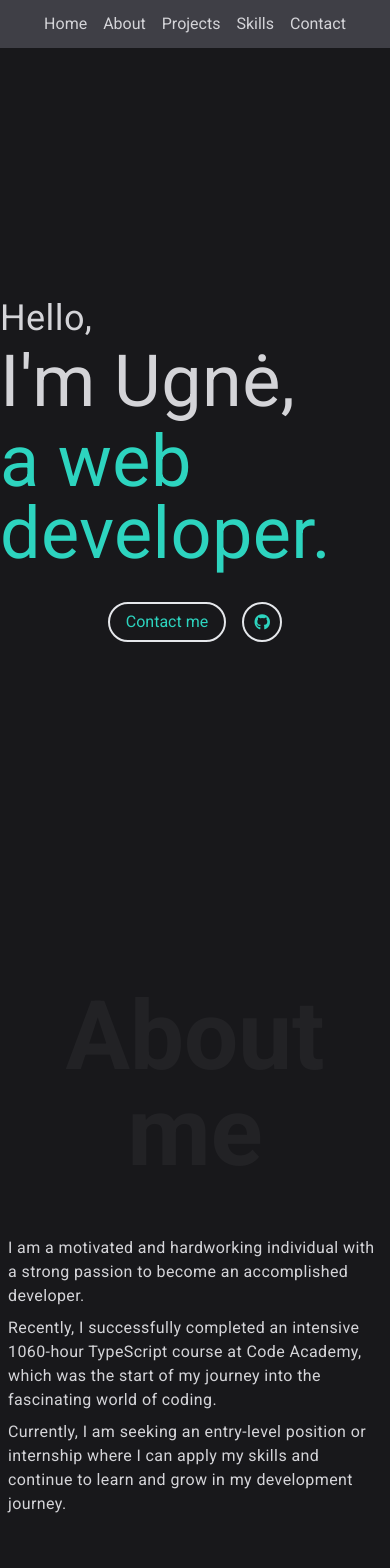
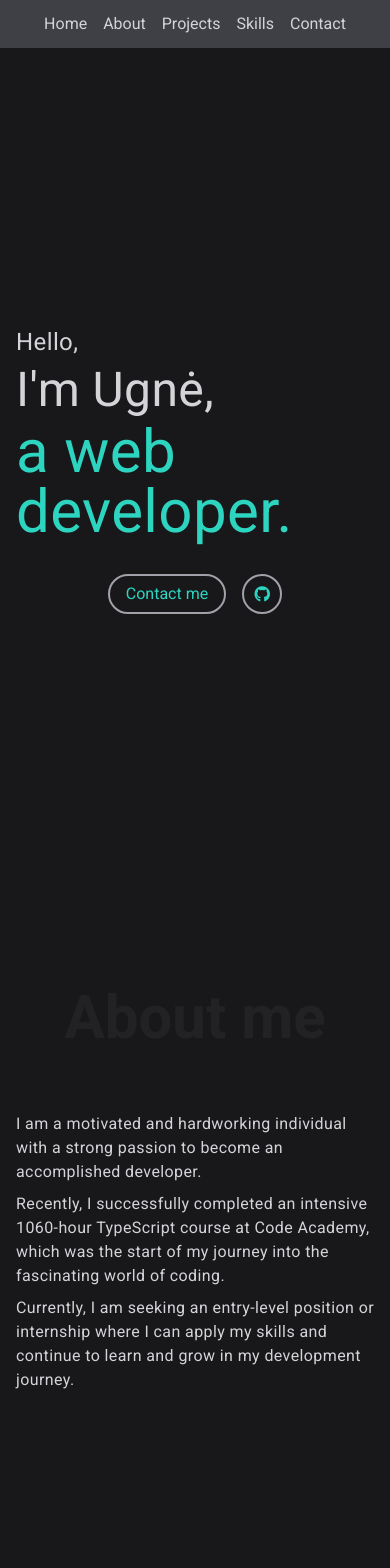
Before and after one commit to dambrauske/portfolio, a React (Vite) app in the folder project/: page / in a window 390 px wide. Shown: the top 1568 px of the page. Built offline with nearby package versions, Linux system fonts and the light colour scheme; the HTML template or start-up script is replaced by a standard one.

Commit message:
Contack form updated, project cards updated

```diff
--- a/project/package.json
+++ b/project/package.json
@@ -10,6 +10,7 @@
     "preview": "vite preview"
   },
   "dependencies": {
+    "@formspree/react": "^2.5.1",
     "react": "^18.2.0",
     "react-dom": "^18.2.0",
     "react-router-dom": "^6.18.0"
--- a/project/src/components/ContactForm.tsx
+++ b/project/src/components/ContactForm.tsx
@@ -4,17 +4,14 @@ const ContactForm = () => {
 
     const [state, handleSubmit] = useForm("xzblqvzp");
     if (state.succeeded) {
-        return <p>Thanks for your email!</p>;
+        return <p className="text-zinc-400 tracking-wider text-lg">Thanks for your email!</p>;
     }
 
     return (
 
         <form
-            className="flex flex-col border p-4 rounded-lg w-96 h-80 gap-2 justify-around"
+            className="flex flex-col p-4 rounded-lg w-96 h-80 gap-2 justify-around"
             onSubmit={handleSubmit}>
-            {/*<label htmlFor="email">*/}
-            {/*    Email Address*/}
-            {/*</label>*/}
             <input
                 id="email"
                 type="email"
@@ -43,7 +40,7 @@ const ContactForm = () => {
                 errors={state.errors}
             />
             <button
-                className="border-2 text-teal-400 rounded-full h-10 px-4 hover:bg-teal-300 hover:text-zinc-900 duration-200"
+                className="border-2 border-zinc-400 text-teal-400 rounded-full h-10 px-4 hover:bg-teal-300 hover:text-zinc-900 duration-200"
                 type="submit" disabled={state.submitting}>
                 Send
             </button>
--- a/project/src/pages/AboutSection.tsx
+++ b/project/src/pages/AboutSection.tsx
@@ -1,8 +1,8 @@
 const AboutSection = () => {
     return (
         <section id="about" className="bg-zinc-900 h-screen py-12 flex flex-col gap-12 items-center ">
-            <h2 className="text-8xl font-bold text-center text-zinc-300 opacity-5 pt-12">About me</h2>
-            <div className="md:w-1/2 p-2 flex flex-col gap-2 justify-center text-zinc-300 tracking-wide">
+            <h2 className="text-6xl md:text-8xl font-bold text-center text-zinc-300 opacity-5 pt-12">About me</h2>
+            <div className="md:w-1/2 p-4 md:p-0 flex flex-col gap-2 justify-center text-zinc-300 tracking-wide">
                 <div>
                     I am a motivated and hardworking individual with a strong passion to become an accomplished
                     developer.
--- a/project/src/pages/ContactSection.tsx
+++ b/project/src/pages/ContactSection.tsx
@@ -3,7 +3,7 @@ import ContactForm from "../components/ContactForm.tsx";
 const ContactSection = () => {
     return (
         <section id="contact" className="bg-zinc-900 min-h-screen py-12 flex flex-col items-center">
-            <h2 className="text-8xl font-bold text-center text-zinc-300 opacity-5 py-12">Contact</h2>
+            <h2 className="text-6xl md:text-8xl font-bold text-center text-zinc-300 opacity-5 py-12">Contact</h2>
             <h1 className="text-zinc-400 text-xl mb-4 tracking-wider">Let's talk!</h1>
             <ContactForm/>
         </section>
--- a/project/src/pages/HomeSection.tsx
+++ b/project/src/pages/HomeSection.tsx
@@ -1,16 +1,16 @@
 const HomeSection = () => {
     return (
-        <section id="home" className="bg-zinc-900 h-screen gap-8 flex flex-col justify-center items-center text-zinc-300">
+        <section id="home" className="bg-zinc-900 h-screen gap-8 flex flex-col justify-center items-center text-zinc-300 p-4 md:p-0">
             <div className="flex flex-col gap-2 tracking-wide">
-                <div className="text-4xl">Hello,</div>
-                <div className="text-7xl ">I'm Ugnė,</div>
-                <div className="text-7xl text-teal-400 ">a web developer.</div>
+                <div className="text-2xl md:text-4xl">Hello,</div>
+                <div className="text-5xl md:text-7xl">I'm Ugnė,</div>
+                <div className="text-6xl md:text-7xl text-teal-400">a web developer.</div>
             </div>
             <div className="flex gap-4">
-                <button className="border-2 text-teal-400 rounded-full h-10 px-4 hover:bg-teal-300 hover:text-zinc-900 duration-200">
+                <a href="#contact" className="border-2 border-zinc-400 text-teal-400 rounded-full h-10 px-4 hover:bg-teal-300 hover:text-zinc-900 duration-200 flex justify-center items-center">
                     Contact me
-                </button>
-                <a href="https://github.com/dambrauske" target="_blank" className="border-2 text-teal-400 rounded-full w-10 h-10 hover:bg-teal-300 hover:text-zinc-900 duration-200 flex justify-center items-center">
+                </a>
+                <a href="https://github.com/dambrauske" target="_blank" className="border-2 border-zinc-400 text-teal-400 rounded-full w-10 h-10 hover:bg-teal-300 hover:text-zinc-900 duration-200 flex justify-center items-center">
                     <i className="fab fa-github"></i>
                 </a>
             </div>
--- a/project/src/pages/ProjectsSection.tsx
+++ b/project/src/pages/ProjectsSection.tsx
@@ -24,7 +24,7 @@ const ProjectsSection = () => {
             images: [socialPosts, socialPost, socialMessages],
             title: "Social app",
             description: "A social application that enables users to register, create posts, and engage with other registered users by commenting, liking posts, or sending each other messages.",
-            technologies: ["React", "Typescript", "Tailwind", "Redux", "Node", "Express", "Socket.io", "Mongo DB"],
+            technologies: ["React", "Typescript", "Tailwind", "Redux", "Node", "Express", "Socket.io", "MongoDB"],
             frontLink: "https://github.com/dambrauske/social-media-app-react",
             backLink: "https://github.com/dambrauske/social-media-app-node",
         },
@@ -32,13 +32,13 @@ const ProjectsSection = () => {
             images: [battleFight, battleHome],
             title: "Battle game",
             description: "A multi-user game, enabling users to login and request to play with other online users. Players are able to generate items for a specified price and equip them for battle.",
-            technologies: ["React", "JavaScript", "Tailwind", "Redux", "Node", "Express", "Socket.io", "Mongo DB"],
+            technologies: ["React", "JavaScript", "Tailwind", "Redux", "Node", "Express", "Socket.io", "MongoDB"],
             frontLink: "https://github.com/dambrauske/attack-game-front",
             backLink: "https://github.com/dambrauske/attack-game-back",
         },
         {
             images: [shoppingHome, shoppingCart, shoppingItem],
-            title: "Shopping page",
+            title: "E-commerce page",
             description: "E-commerce page, which allows users to filter products by categories, add items to a shopping cart and remove them.",
             technologies: ["React", "JavaScript", "Tailwind", "Redux"],
             frontLink: "https://github.com/dambrauske/js-shopping-page",
@@ -56,7 +56,7 @@ const ProjectsSection = () => {
 
     return (
         <section id="projects" className="bg-zinc-900 min-h-screen py-12 flex flex-col items-center">
-            <h2 className="text-8xl font-bold text-center text-zinc-300 opacity-5 py-12">Projects</h2>
+            <h2 className="text-6xl md:text-8xl font-bold text-center text-zinc-300 opacity-5 py-12">Projects</h2>
             <div className="flex flex-col gap-8 items-center">
                 {
                     projects.map((project, i) => (
--- a/project/src/pages/SkillsSection.tsx
+++ b/project/src/pages/SkillsSection.tsx
@@ -34,7 +34,7 @@ const SkillsSection = () => {
         },
         {
             image: react,
-            name: "React"
+            name: "React.js"
         },
         {
             image: redux,
@@ -42,22 +42,22 @@ const SkillsSection = () => {
         },
         {
             image: tailwind,
-            name: "Tailwind"
+            name: "Tailwind CSS"
         },
         {
             image: node,
-            name: "Node"
+            name: "Node.js"
         },
         {
             image: mongo,
-            name: "Mongo DB"
+            name: "MongoDB"
         }
     ]
 
     return (
         <section id="technologies" className="bg-zinc-900 min-h-screen py-12 flex flex-col items-center">
-            <h2 className="text-8xl font-bold text-center text-zinc-300 opacity-5 py-12">Skills</h2>
-            <h1 className="text-zinc-300">I have experience working with these technologies:</h1>
+            <h2 className="text-6xl md:text-8xl font-bold text-center text-zinc-300 opacity-5 py-12">Skills</h2>
+            <h1 className="text-zinc-300 tracking-wider">I have experience working with these technologies:</h1>
             <div className="flex flex-wrap mt-14 gap-8 justify-center mx-20">
                 {technologies.map((technology, i) => (
                     <div className="flex flex-col items-center justify-center gap-2 w-40"
```
Also changed, not shown: project/src/components/ProjectCard.tsx (indentation only), 1 other file (tests, documents, lock files or other folders).
